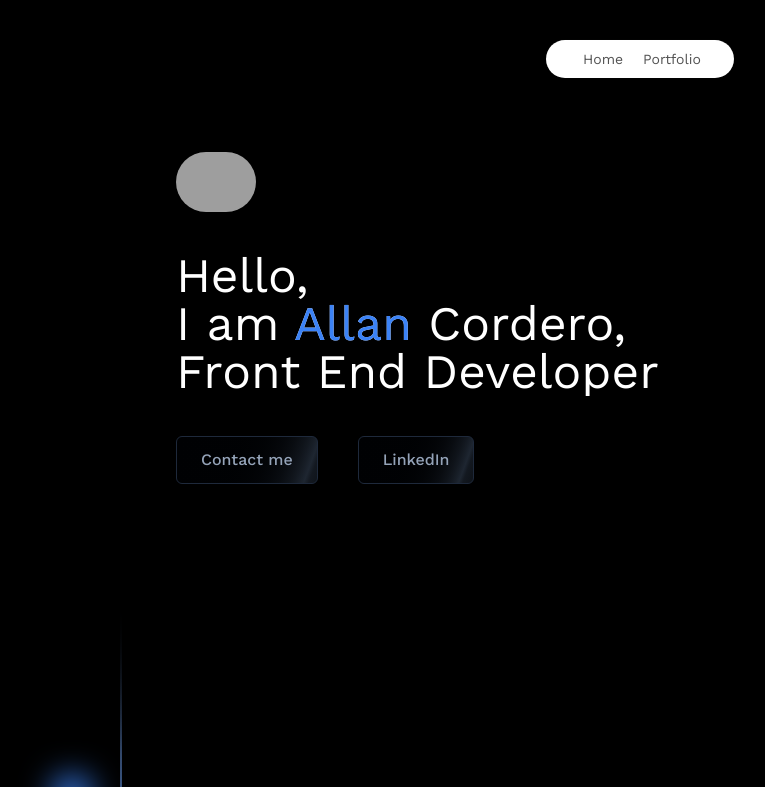
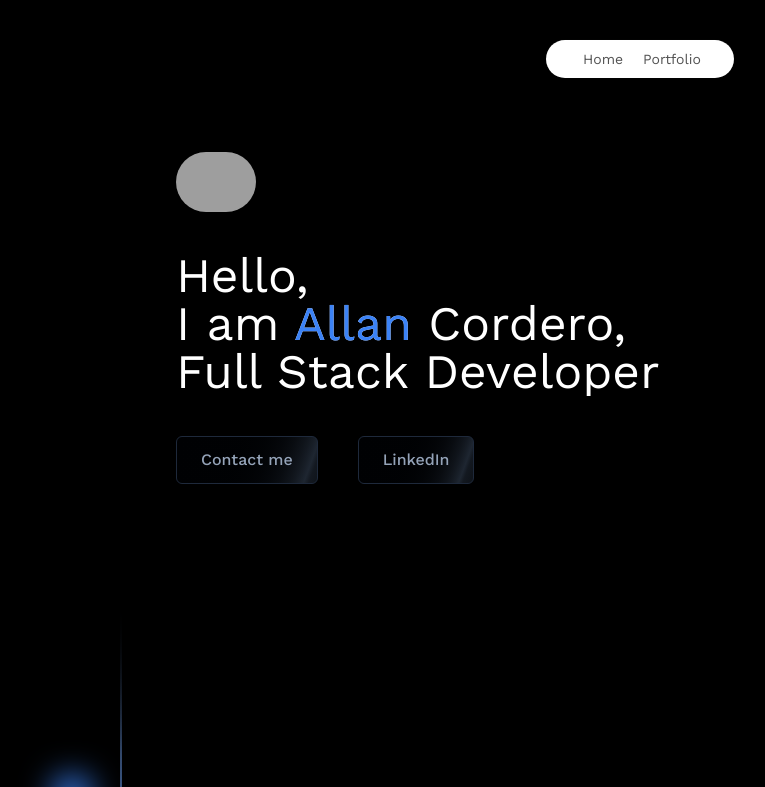
Before and after one commit to AllanCorderoLopez/portfolio_3D_Allan_Cordero, a React (Vite) app in the folder threejs_portfolio/: page /portfolio in a window 1280 px wide. Shown: the top 787 px of the page, without its empty margins (0-765 px from the left). Built offline with nearby package versions, Linux system fonts and the light colour scheme; grey boxes are pictures that could not be loaded.

Commit message:
update skills

```diff
--- a/threejs_portfolio/src/components/HeroSection.jsx
+++ b/threejs_portfolio/src/components/HeroSection.jsx
@@ -9,7 +9,7 @@ function HeroSection() {
       <h1 className="relative z-10 text-lg justify-center item md:text-5xl text-4xl bg-clip-text text-transparent bg-white">
         Hello, <br />
         I am <span className="text-blue-500">Allan</span> Cordero, <br />
-        Front End Developer
+        Full Stack Developer
       </h1>
 
     <div className='flex gap-10'>
--- a/threejs_portfolio/src/components/Popup.jsx
+++ b/threejs_portfolio/src/components/Popup.jsx
@@ -33,7 +33,7 @@ export default function Popup({ currentStage }) {
     return (
       <GalacticCard
         color="bg-blue-400"
-        title="I'm specializing in Frontend Dev 🎨"
+        title="I'm fullstack developer 🛠️"
         linkText="My Skills"
         linkHref="/portfolio"
       />
```
